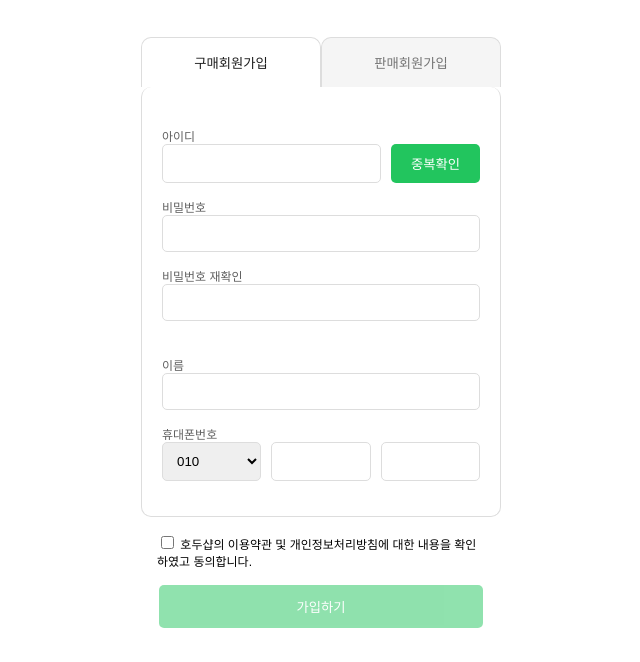
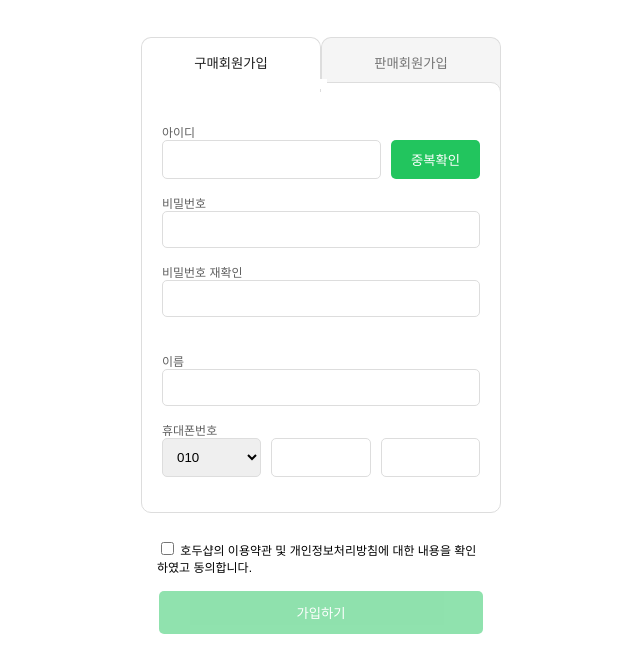
Before and after one commit to Open-Learn-Team/open-market, a website built with Vite: page pages/signup/index.html in a window 1280 px wide. Shown: the part 138-800 px from the top of the page, without its empty margins (319-959 px from the left). Built offline with nearby package versions, Linux system fonts and the light colour scheme.

Commit message:
feature: 회원가입 유형(구매/판매) 탭 디테일 수정(드디어..git add .git add .)

```diff
--- a/assets/css/pages/signup.css
+++ b/assets/css/pages/signup.css
@@ -22,12 +22,15 @@ body {
 
 .card {
   border: 1px solid #ddd;
-  border-top: none;
   border-radius: 10px;
+  background-color: #fff;
   padding: 20px;
   font-size: 12px;
   color: #606060;
   padding-top: 20px;
+  position: relative;
+  top: -10px;
+  z-index: 2;
 }
 
 .cardgroup {
@@ -37,7 +40,7 @@ body {
 
 .tabs {
   display: flex;
-  z-index: 3;
+  position: relative;
 }
 
 .tab {
@@ -49,11 +52,26 @@ body {
   background: #f5f5f5;
   cursor: pointer;
   border-radius: 10px 10px 0 0;
+  z-index: 2;
+  padding-bottom: 20px;
 }
 
 .tab.active {
   color: #1c1c1c;
   background: white;
+  position: relative;
+  z-index: 3;
+}
+
+.tabs::after {
+  content: "";
+  position: absolute;
+  top: 42px;
+  left: 49%;
+  width: 10px;
+  height: 10px;
+  background: rgb(255, 255, 255);
+  z-index: 5;
 }
 
 .field {
--- a/assets/js/pages/signup.js
+++ b/assets/js/pages/signup.js
@@ -106,6 +106,7 @@ pw2.addEventListener("input", () => {
   } else {
     pw2Check.style.display = "none";
     pwMsg.textContent = "비밀번호가 일치하지 않습니다.";
+    pwMsg.style.color = "red";
   }
   validate();
 });
```
